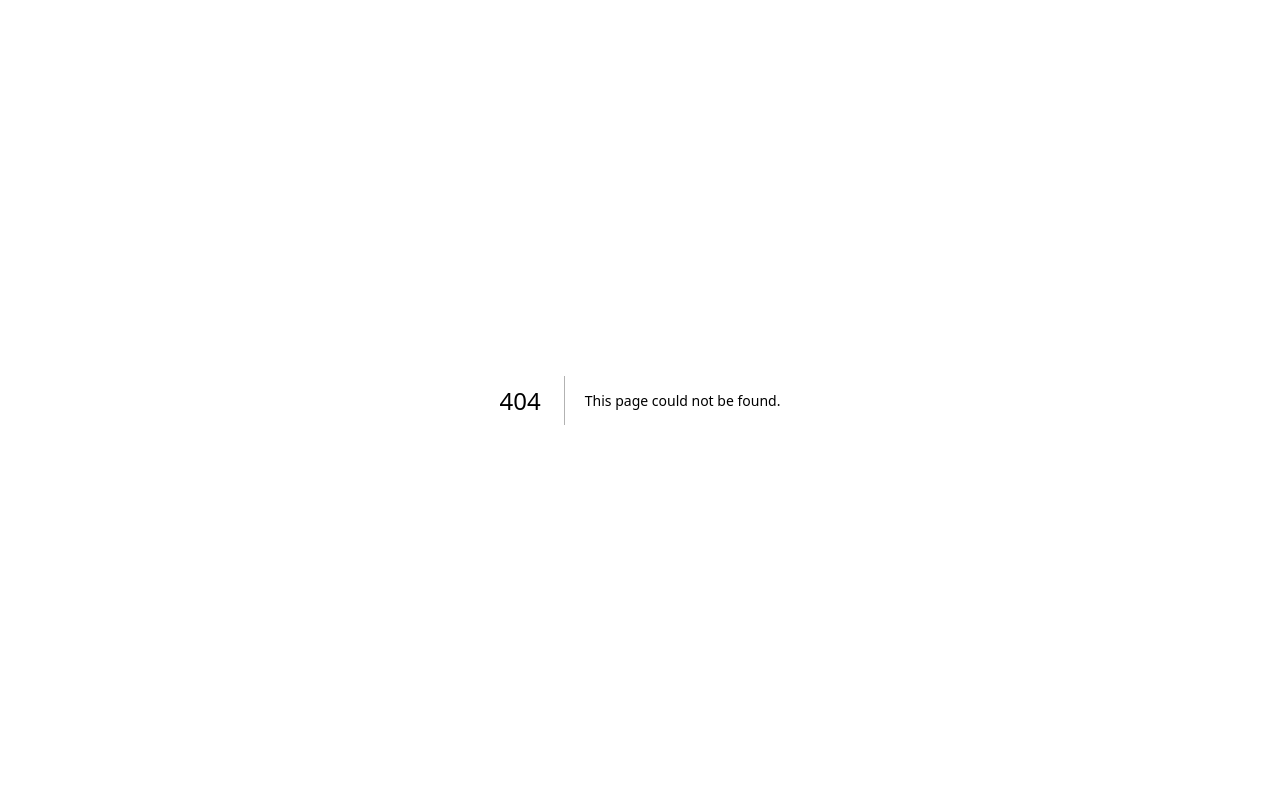
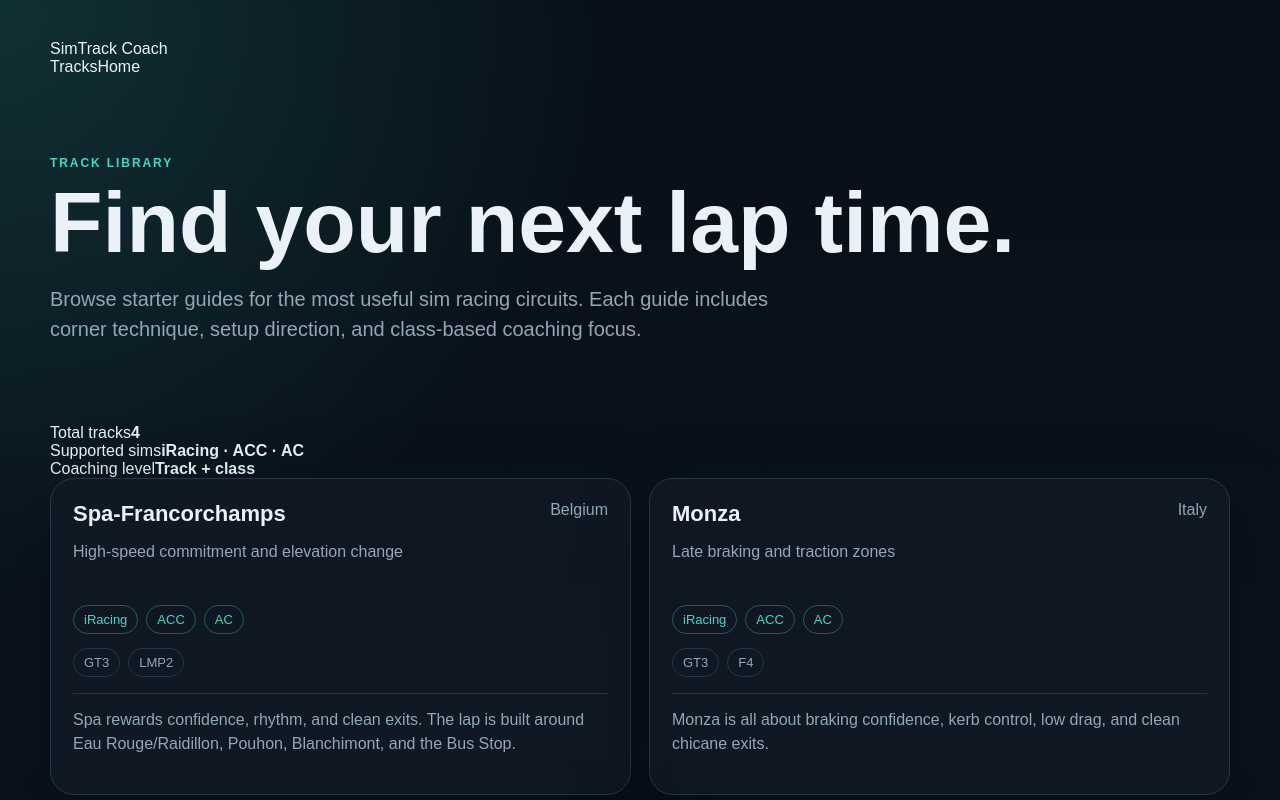
Before and after one commit to sokeeffe89/simtrack-coach, a Next.js app: page /tracks in a window 1280 px wide. Before the commit this address had no page. Shown: the top 800 px of the page. Built offline with nearby package versions, Linux system fonts and the light colour scheme.

Commit message:
Create page.js

```diff
--- /dev/null
+++ b/app/tracks/page.js
@@ -0,0 +1,70 @@
+import { tracks } from "../../lib/tracks";
+
+export const metadata = {
+  title: "Track Library | SimTrack Coach",
+  description: "Browse sim racing track guides for iRacing, ACC, and Assetto Corsa."
+};
+
+export default function TracksPage() {
+  return (
+    <main className="page">
+      <nav className="nav">
+        <a href="/" className="logo">SimTrack Coach</a>
+        <div>
+          <a href="/tracks">Tracks</a>
+          <a href="/">Home</a>
+        </div>
+      </nav>
+
+      <section className="section libraryHero">
+        <p className="eyebrow">Track library</p>
+        <h1>Find your next lap time.</h1>
+        <p className="heroText">
+          Browse starter guides for the most useful sim racing circuits. Each guide includes corner technique, setup direction, and class-based coaching focus.
+        </p>
+      </section>
+
+      <section className="filterPanel">
+        <div>
+          <span>Total tracks</span>
+          <strong>{tracks.length}</strong>
+        </div>
+        <div>
+          <span>Supported sims</span>
+          <strong>iRacing · ACC · AC</strong>
+        </div>
+        <div>
+          <span>Coaching level</span>
+          <strong>Track + class</strong>
+        </div>
+      </section>
+
+      <section className="trackGrid sectionCompact">
+        {tracks.map((track) => (
+          <a className="trackCard" key={track.slug} href={`/tracks/${track.slug}`}>
+            <div className="trackTop">
+              <h3>{track.name}</h3>
+              <span>{track.country}</span>
+            </div>
+
+            <p className="focus">{track.focus}</p>
+
+            <div className="chips">
+              {track.sims.map((sim) => (
+                <span key={sim}>{sim}</span>
+              ))}
+            </div>
+
+            <div className="chips mutedChips">
+              {track.classes.map((carClass) => (
+                <span key={carClass}>{carClass}</span>
+              ))}
+            </div>
+
+            <p className="tip">{track.summary}</p>
+          </a>
+        ))}
+      </section>
+    </main>
+  );
+}
```
